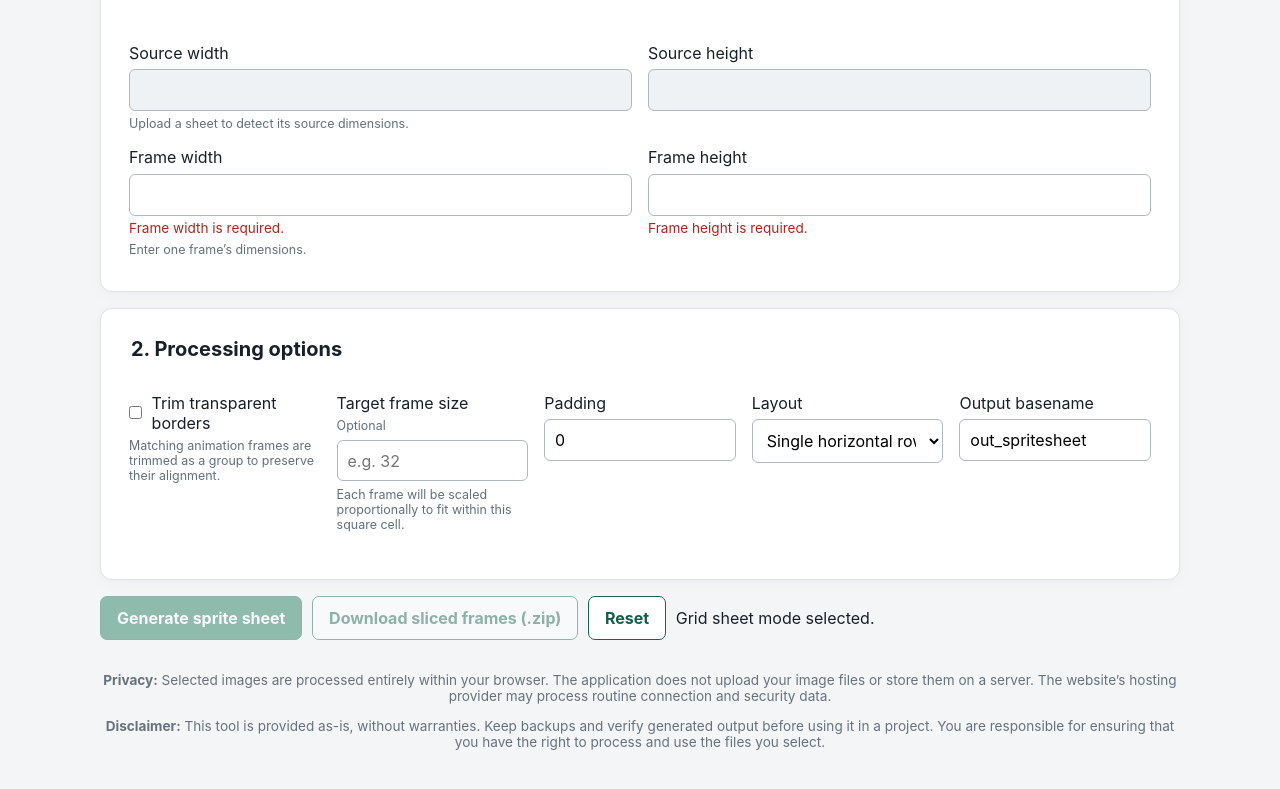
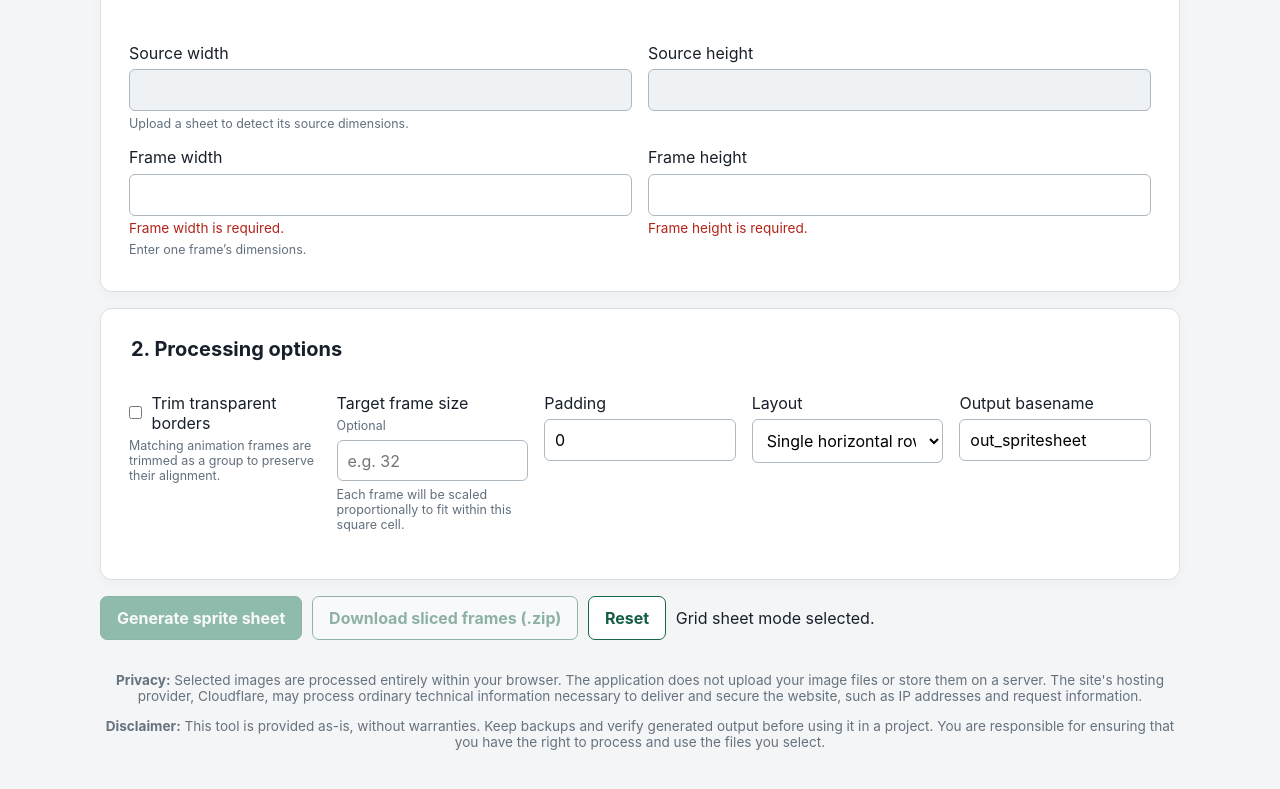
Before and after one commit to mescheidegger/spritesheet-packer, a website built with Vite: page index.html in a window 1280 px wide. Shown: the part 563-1352 px from the top of the page. Built offline with nearby package versions, Linux system fonts and the light colour scheme.

Commit message:
Update privacy hosting disclosure

```diff
--- a/index.html
+++ b/index.html
@@ -443,7 +443,8 @@
           <strong>Privacy:</strong>
           Selected images are processed entirely within your browser.
           The application does not upload your image files or store them on a server.
-          The website’s hosting provider may process routine connection and security data.
+          The site's hosting provider, Cloudflare, may process ordinary technical information
+          necessary to deliver and secure the website, such as IP addresses and request information.
         </p>
 
         <p>
```
